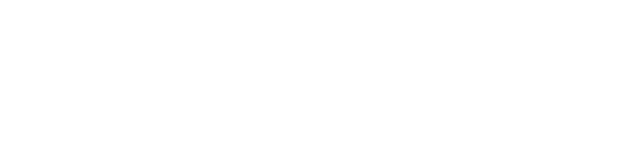
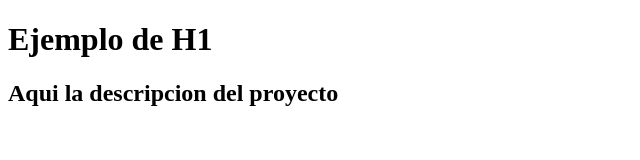
Before and after one commit to tonybesay/proyectoprueba, a plain HTML site: page index.html in a window 1280 px wide. Shown: the whole page, without its empty margins (0-640 px from the left). Drawn offline with Linux system fonts and the light colour scheme.

Commit message:
he añadido el h2

```diff
--- a/index.html
+++ b/index.html
@@ -6,6 +6,9 @@
         <title>Ejemplo de fichero html</title>
     </head>
     <body>
-        <header></header>
+        <header>
+            <h1> Ejemplo de H1</h1>
+            <h2>Aqui la descripcion del proyecto</h2>
+        </header>
     </body>
 </html>
```
